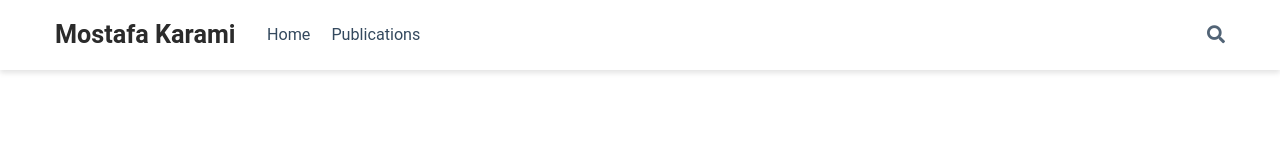
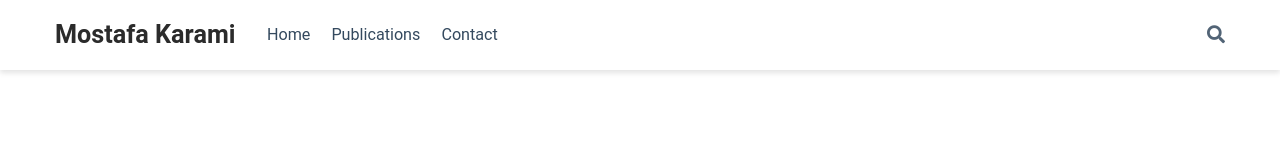
Before and after one commit to KaramiMostafa/KaramiMostafa.github.io, a plain HTML site: page index.html in a window 1280 px wide. Shown: the top 148 px of the page. Drawn offline with Linux system fonts and the light colour scheme; some icons are missing.

Commit message:
updated html file

```diff
--- a/index.html
+++ b/index.html
@@ -43,6 +43,7 @@
       <ul class="navbar-nav d-md-inline-flex">
         <li class="nav-item"><a class="nav-link " href="index.html#about"><span>Home</span></a></li>
         <li class="nav-item"><a class="nav-link " href="publications/index.html"><span>Publications</span></a></li>
+        <li class="nav-item"><a class="nav-link " href="index.html#contact"><span>Contact</span></a></li>
       </ul>
     </div>
 
```
